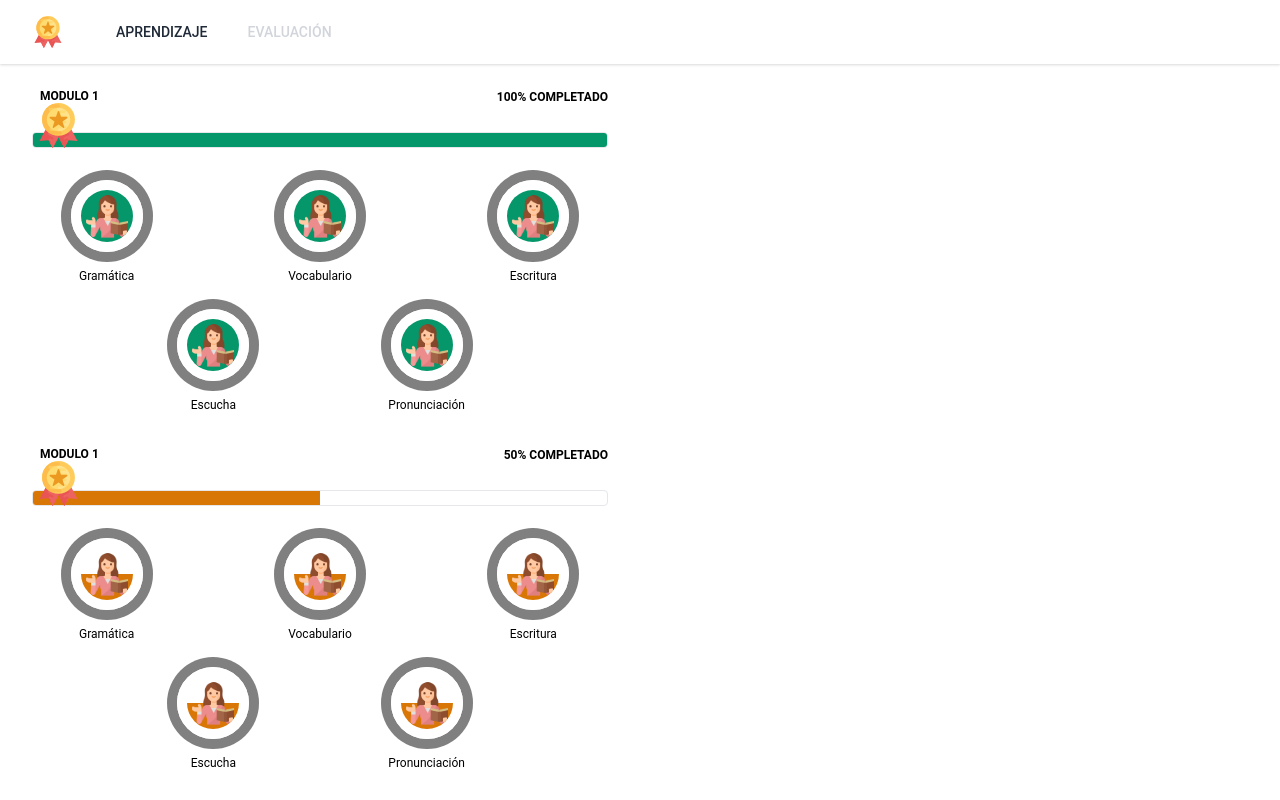
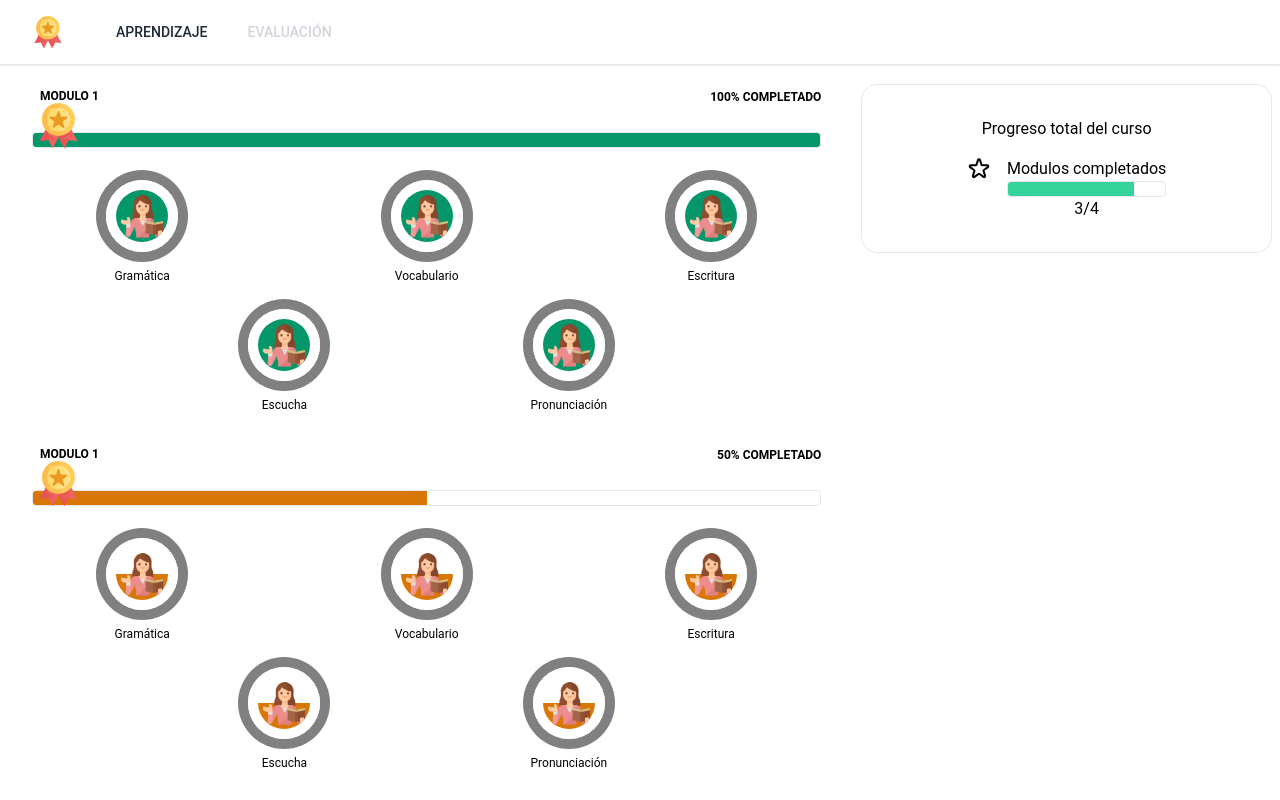
Before and after one commit to dvelez3815/eLearningUTMFCI, a React (Create React App) app: page /inicio in a window 1280 px wide. Built offline with nearby package versions, Linux system fonts and the light colour scheme.

Commit message:
avances vista inicio

```diff
--- a/src/components/EModules/EModule.js
+++ b/src/components/EModules/EModule.js
@@ -7,7 +7,7 @@ export default function EModule(props){
 
     return(
         <>
-        <div className="container  w-6/12">
+        <div className="container">
         <ModuleProgress moduleName="Modulo 1" percent={props.percent}></ModuleProgress>
         <div className="grid grid-cols-6">
         <Activity img={i_writting} percent={props.percent} name={"Gramática"} colspan={'col-span-6 md:col-span-2'}/>
--- a/src/components/pages/inicio/Inicio.js
+++ b/src/components/pages/inicio/Inicio.js
@@ -1,14 +1,46 @@
-import React from 'react'
-import { NavComponent } from '../../NavComponent'
-import logo from '../../../assets/icons/medalla.svg';
-import EModule from '../../EModules/EModule';
+import React from "react";
+import { NavComponent } from "../../NavComponent";
+import logo from "../../../assets/icons/medalla.svg";
+import EModule from "../../EModules/EModule";
 
 export const Inicio = () => {
-    return (
-        <div>
-            <NavComponent logo={logo}/>
-            <EModule percent={100}/>
-            <EModule percent={50}/>
+  return (
+    <div>
+      <NavComponent logo={logo} />
+      <div className="grid grid-cols-6">
+        <div className="col-span-4">
+          <EModule percent={100} />
+          <EModule percent={50} />
+        </div>
+        <ProgresoCurso />
+      </div>
+    </div>
+  );
+};
+
+
+const ProgresoCurso = () => {
+    return(
+        <div className="col-span-2 py-5 px-2">
+          <div className="h-1/4 border rounded-2xl flex flex-col justify-center items-center">
+            <div className="mb-4">
+              <h2>Progreso total del curso</h2>
+            </div>
+            <div className="flex justify-center gap-4 flex-col md:flex-row">
+                <div className="flex justify-center items-start rounded-2xl" id="estrella">
+                    <svg xmlns="http://www.w3.org/2000/svg" className="h-6" fill="white" viewBox="0 0 24 24" stroke="currentColor">
+                        <path strokeLinecap="round" strokeLinejoin="round" strokeWidth={2} d="M11.049 2.927c.3-.921 1.603-.921 1.902 0l1.519 4.674a1 1 0 00.95.69h4.915c.969 0 1.371 1.24.588 1.81l-3.976 2.888a1 1 0 00-.363 1.118l1.518 4.674c.3.922-.755 1.688-1.538 1.118l-3.976-2.888a1 1 0 00-1.176 0l-3.976 2.888c-.783.57-1.838-.197-1.538-1.118l1.518-4.674a1 1 0 00-.363-1.118l-3.976-2.888c-.784-.57-.38-1.81.588-1.81h4.914a1 1 0 00.951-.69l1.519-4.674z" />
+                    </svg>
+                </div>
+                <div className="flex flex-col" id="info">
+                    <div><h2>Modulos completados</h2></div>
+                    <div className="overflow-hidden text-xs flex rounded bg-amber-200 h-4 border">
+                        <div style={{width: `80%`}} className="shadow-none flex flex-col text-center whitespace-nowrap text-white justify-center bg-green-400"></div>
+                    </div>
+                    <div><span><p>3/4</p></span></div>
+                </div>
+            </div>
+          </div>
         </div>
     )
 }
```
